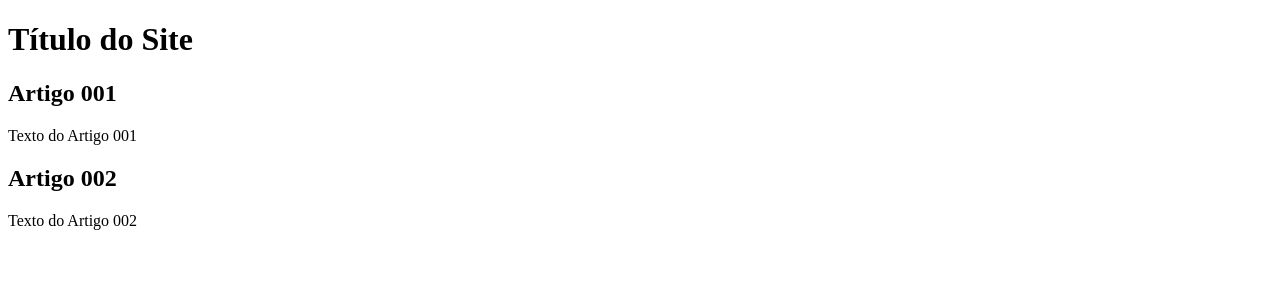
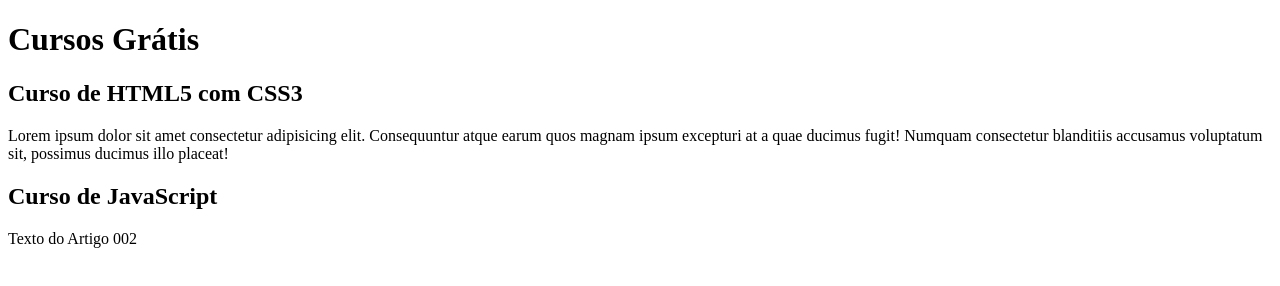
Before and after one commit to Mateus-Alberti-Antonelo/projeto-site-teste, a plain HTML site: page index.html in a window 1280 px wide. Drawn offline with Linux system fonts and the light colour scheme.

Commit message:
Comecei a escrever o conteúdo.

```diff
--- a/index.html
+++ b/index.html
@@ -9,14 +9,14 @@
 <body>
     <main>
         <header>
-            <h1>Título do Site</h1>
+            <h1>Cursos Grátis</h1>
         </header>
         <article>
-            <h2>Artigo 001</h2>
-            <p>Texto do Artigo 001</p>
+            <h2>Curso de HTML5 com CSS3</h2>
+            <p>Lorem ipsum dolor sit amet consectetur adipisicing elit. Consequuntur atque earum quos magnam ipsum excepturi at a quae ducimus fugit! Numquam consectetur blanditiis accusamus voluptatum sit, possimus ducimus illo placeat!</p>
         </article>
         <article>
-            <h2>Artigo 002</h2>
+            <h2>Curso de JavaScript</h2>
             <p>Texto do Artigo 002</p>
         </article>
     </main>
```
